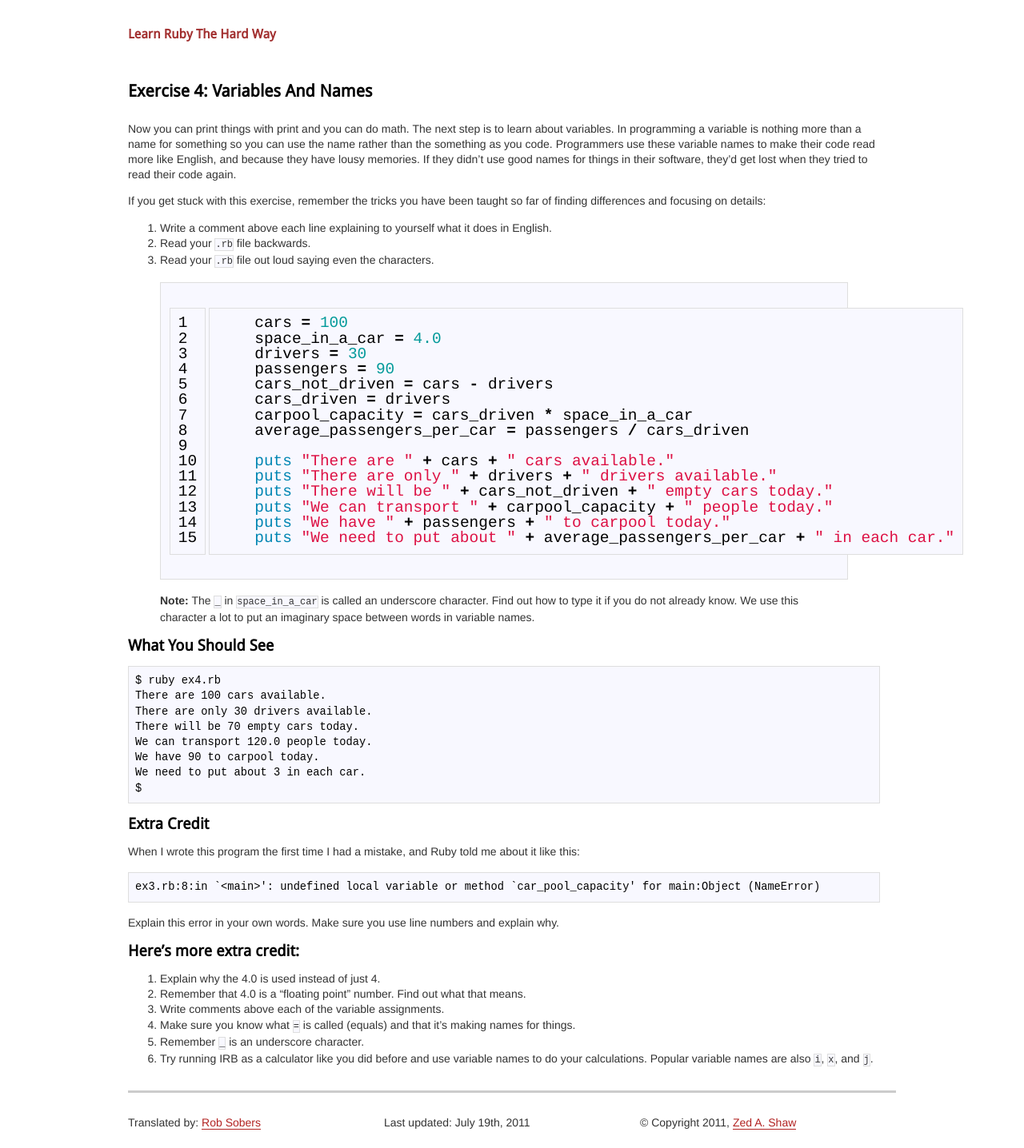
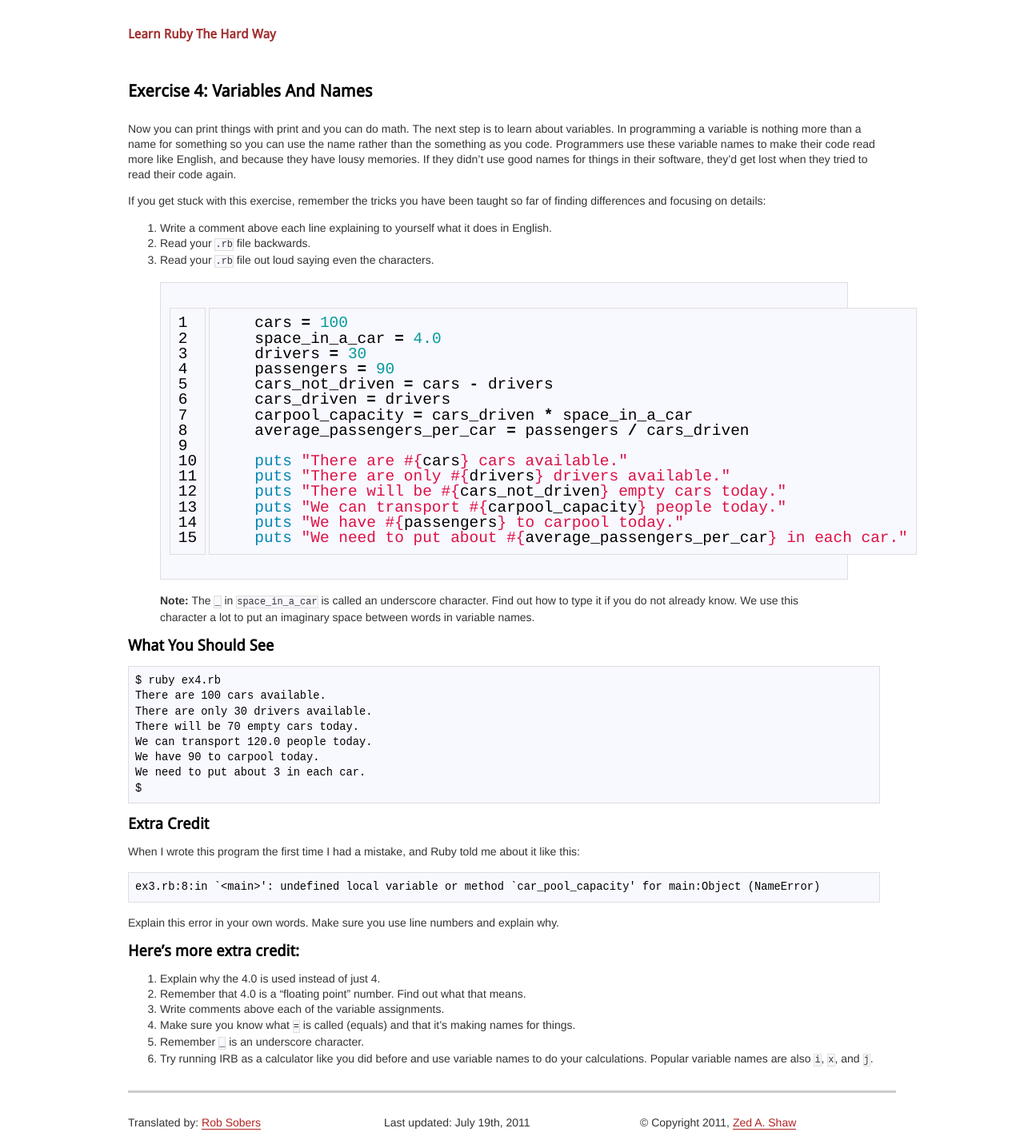
Before and after one commit to prusswan/learnrubythehardway, a Jekyll site: the page built from _posts/2011-07-19-ex04.markdown, in a window 1280 px wide. Shown: the whole page at 80% size. Built offline with Jekyll 4.4.1, drawn with Linux system fonts in a browser that asks for light colours; Markdown is read by kramdown in place of the engine named in the settings.

Commit message:
Code in ex4 didn't run right.

```diff
--- a/_posts/2011-07-19-ex04.markdown
+++ b/_posts/2011-07-19-ex04.markdown
@@ -21,12 +21,12 @@ If you get stuck with this exercise, remember the tricks you have been taught so
     carpool_capacity = cars_driven * space_in_a_car
     average_passengers_per_car = passengers / cars_driven
 
-    puts "There are " + cars + " cars available."
-    puts "There are only " + drivers + " drivers available."
-    puts "There will be " + cars_not_driven + " empty cars today."
-    puts "We can transport " + carpool_capacity + " people today."
-    puts "We have " + passengers + " to carpool today."
-    puts "We need to put about " + average_passengers_per_car + " in each car."
+    puts "There are #{cars} cars available."
+    puts "There are only #{drivers} drivers available."
+    puts "There will be #{cars_not_driven} empty cars today."
+    puts "We can transport #{carpool_capacity} people today."
+    puts "We have #{passengers} to carpool today."
+    puts "We need to put about #{average_passengers_per_car} in each car."
 {% endhighlight %}
 
 > **Note:** The `_` in `space_in_a_car` is called an underscore character. Find out how to type it if you do not already know. We use this character a lot to put an imaginary space between words in variable names.
```
